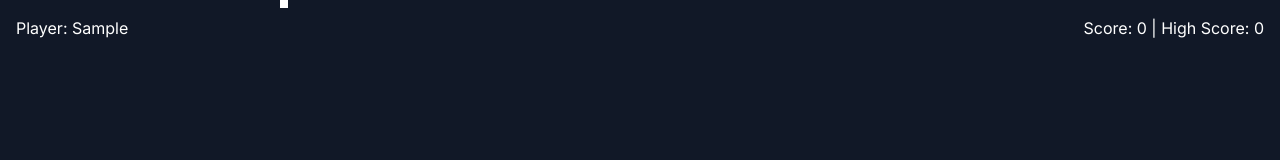
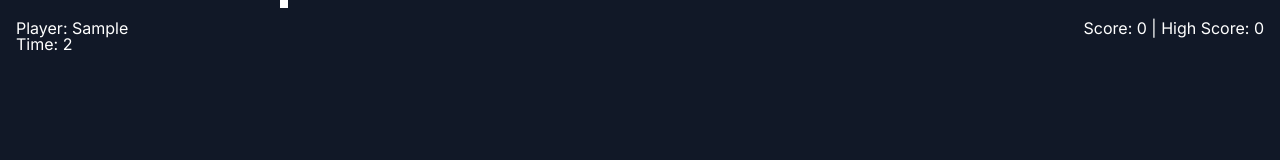
Before and after one commit to nohr/kenesnakegame, a Next.js app: page / in a window 1280 px wide. Both pictures are taken after typing "Sample" into the empty fields and a click on the button "Start". Shown: the top 160 px of the page. Built offline with nearby package versions, Linux system fonts and the light colour scheme.

Commit message:
integrate timer

```diff
--- a/app/app.d.ts
+++ b/app/app.d.ts
@@ -1,13 +1,7 @@
 type DirectionType = "up" | "down" | "left" | "right";
 
 interface Game {
-  player: Player;
-  snake: { x: number; y: number }[];
   score: number;
-  started: boolean;
-  paused: boolean;
-  direction: DirectionType;
-  gameOver: boolean;
   date: Date;
   time: number;
 }
--- a/app/snake.tsx
+++ b/app/snake.tsx
@@ -1,13 +1,22 @@
 "use client";
 
 import React, { useEffect } from "react";
-import { GameOver, Paused, PlayerName, Score, SnakeSegment, Start } from "./ui";
+import {
+  GameOver,
+  Paused,
+  PlayerName,
+  Score,
+  SnakeSegment,
+  Start,
+  Time,
+} from "./ui";
 import {
   useArrowKeys,
   useTouchControls,
   state,
   player,
   useLocalStorage,
+  newGame,
 } from "./utils";
 import { useSnapshot } from "valtio";
 
@@ -18,10 +27,8 @@ const Snake: () => JSX.Element = () => {
 
   useArrowKeys((key: string) => {
     if (key === " " && gameOver) {
-      state.gameOver = false;
-      state.snake = [{ x: 0, y: 0 }];
-      state.score = 0;
-    } else if (key === " " && started && !gameOver) {
+      newGame();
+    } else if ((key === " " || key === "Escape") && started && !gameOver) {
       state.paused = !paused;
     } else if (!paused && started) {
       switch (key) {
@@ -107,6 +114,7 @@ const Snake: () => JSX.Element = () => {
       ))}
       {gameOver && <GameOver />}
       <PlayerName />
+      <Time />
       <Score score={score} highScore={highScore} />
       {!started && <Start />}
       {paused && started && <Paused />}
--- a/app/ui.tsx
+++ b/app/ui.tsx
@@ -1,16 +1,49 @@
 import { useEffect, useRef, useState } from "react";
-import { player, state, useLocalStorage } from "./utils";
+import { newGame, player, state, useLocalStorage, useTimer } from "./utils";
 
 const SnakeSegment: ({ x, y }: { x: number; y: number }) => JSX.Element = ({
   x,
   y,
 }) => <div className="absolute w-2 h-2 bg-white" style={{ left: x, top: y }} />;
 
-const GameOver: () => JSX.Element = () => (
-  <div className="text-white text-2xl font-bold absolute top-1/2 left-1/2 transform -translate-x-1/2 -translate-y-1/2">
-    Game Over
-  </div>
-);
+const GameOver: () => JSX.Element = () => {
+  const { highScore, games } = player;
+  const { set } = useLocalStorage();
+
+  useEffect(() => {
+    const current_score = state.score;
+
+    if (current_score > highScore) {
+      player.highScore = current_score;
+    }
+    player.games.push({
+      score: current_score,
+      date: new Date(),
+      time: state.time,
+    });
+  }, [games, highScore]);
+
+  useEffect(() => {
+    if (state.gameOver) {
+      set(player.name, player);
+      console.log(player);
+    }
+  }, [set]);
+
+  return (
+    <div className="text-white text-2xl font-bold absolute text-center top-1/2 left-1/2 transform -translate-x-1/2 -translate-y-1/2">
+      <span className="text-3xl"> Game Over</span>
+      <br /> Score: {state.score} <br /> Time: {state.time}
+      <br />
+      <button
+        className="bg-transparent border-b border-white text-center text-2xl outline-none"
+        onClick={newGame}
+      >
+        Play Again
+      </button>
+    </div>
+  );
+};
 
 const Score: ({
   score,
@@ -33,6 +66,21 @@ const PlayerName: () => JSX.Element = () => (
     )}
   </>
 );
+
+const Time = () => {
+  const { started, paused, gameOver } = state;
+  const time = useTimer(started, paused, gameOver);
+
+  return (
+    <>
+      {started && !gameOver && (
+        <div className="text-white absolute top-4 left-0 m-4">
+          {` Time: ${time}`}
+        </div>
+      )}
+    </>
+  );
+};
 
 const Paused: () => JSX.Element = () => (
   <div className="text-white text-2xl z-50 font-bold absolute top-1/2 left-1/2 transform -translate-x-1/2 -translate-y-1/2">
@@ -61,16 +109,15 @@ const Start: () => JSX.Element = () => {
             e.preventDefault();
             console.log(get(name));
 
-            if (get(name)) {
+            if (get(name).length > 0) {
               const current_player = JSON.parse(get(name));
               console.log("player exists, logging in...", current_player);
-              // todo:  set player state
-              player.name = current_player.name;
+              player.name = name;
               player.games = current_player.games;
               player.highScore = current_player.highScore;
-              player.date = new Date();
             } else {
               console.log("player does not exist, signing up...");
+              player.name = name;
               set(name, player);
             }
             player.name = name;
@@ -94,4 +141,4 @@ const Start: () => JSX.Element = () => {
   );
 };
 
-export { SnakeSegment, GameOver, Score, Paused, Start, PlayerName };
+export { SnakeSegment, GameOver, Score, Paused, Start, PlayerName, Time };
--- a/app/utils.tsx
+++ b/app/utils.tsx
@@ -6,16 +6,15 @@ import { proxy } from "valtio";
 // player state
 export const player = proxy({
   name: "",
-  games: [],
+  games: [] as Game[],
   highScore: 0,
-  date: new Date(),
 });
 
-// game state
 export const state = proxy({
   player: null,
   snake: [{ x: 0, y: 0 }],
   score: 0,
+  time: 0,
   started: false,
   paused: false,
   direction: "right" as DirectionType,
@@ -27,7 +26,14 @@ const useArrowKeys = (callback: (key: string) => void) => {
   useEffect(() => {
     const handleKeyDown = (e: KeyboardEvent) => {
       if (
-        ["ArrowUp", "ArrowDown", "ArrowLeft", "ArrowRight", " "].includes(e.key)
+        [
+          "ArrowUp",
+          "ArrowDown",
+          "ArrowLeft",
+          "ArrowRight",
+          " ",
+          "Escape",
+        ].includes(e.key)
       ) {
         e.preventDefault();
         callback(e.key);
@@ -101,4 +107,39 @@ const useLocalStorage = () => {
   return { get, set };
 };
 
-export { useArrowKeys, useTouchControls, useLocalStorage };
+const useTimer = (started: boolean, paused: boolean, gameOver: boolean) => {
+  const [time, setTime] = useState<number>(0);
+
+  useEffect(() => {
+    let timer: NodeJS.Timeout;
+
+    if (started && !paused) {
+      timer = setInterval(() => {
+        setTime((time) => time + 1);
+      }, 1000);
+    }
+
+    return () => clearInterval(timer);
+  }, [started, paused, gameOver]);
+
+  useEffect(() => {
+    if (!gameOver) {
+      state.time = time;
+    } else {
+      setTime(0);
+    }
+  }, [gameOver, time]);
+
+  return time;
+};
+
+function newGame() {
+  state.gameOver = false;
+  state.snake = [{ x: 0, y: 0 }];
+  state.score = 0;
+  state.time = 0;
+  state.started = true;
+  state.direction = "right";
+}
+
+export { useArrowKeys, useTouchControls, useLocalStorage, useTimer, newGame };
```
